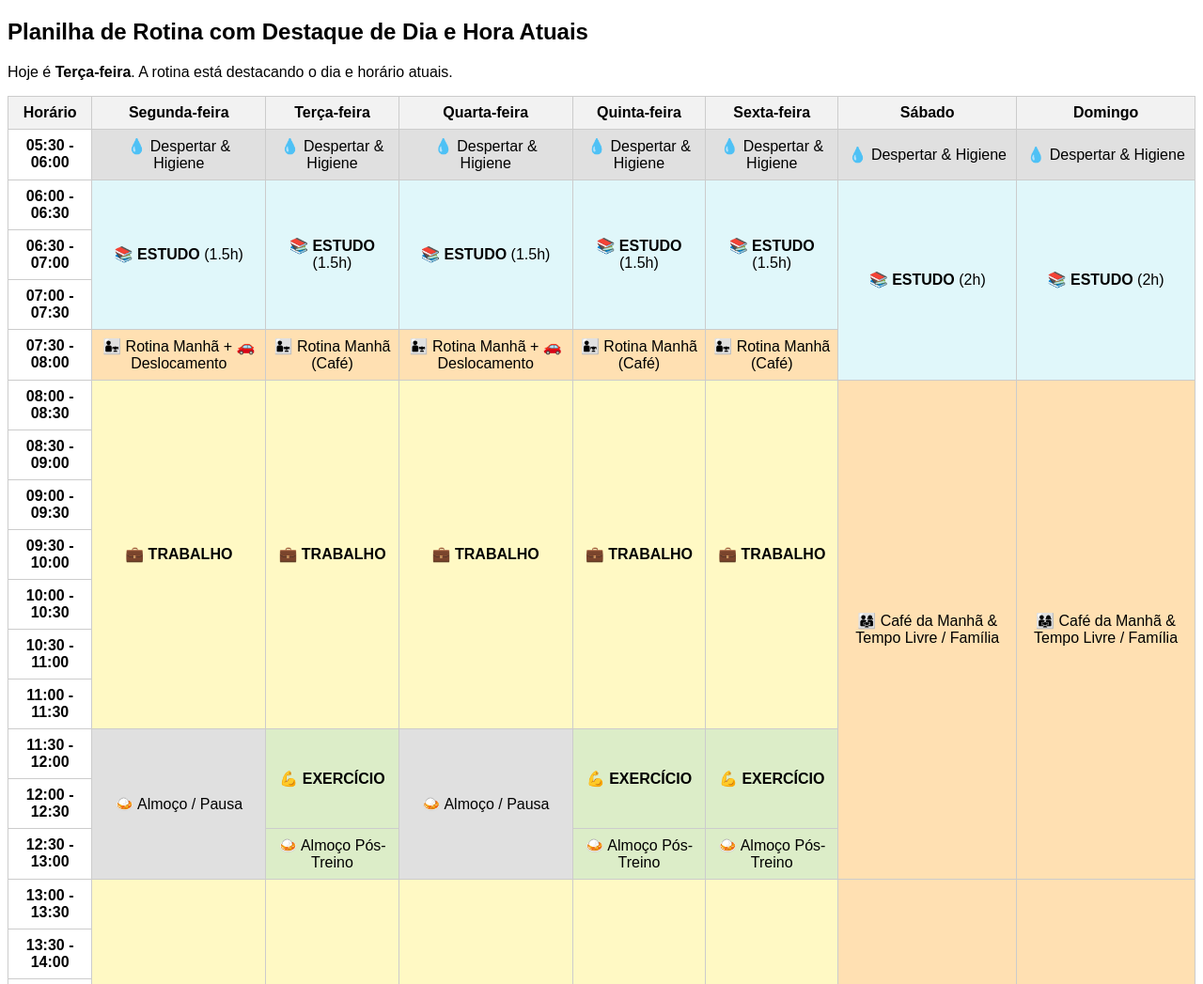
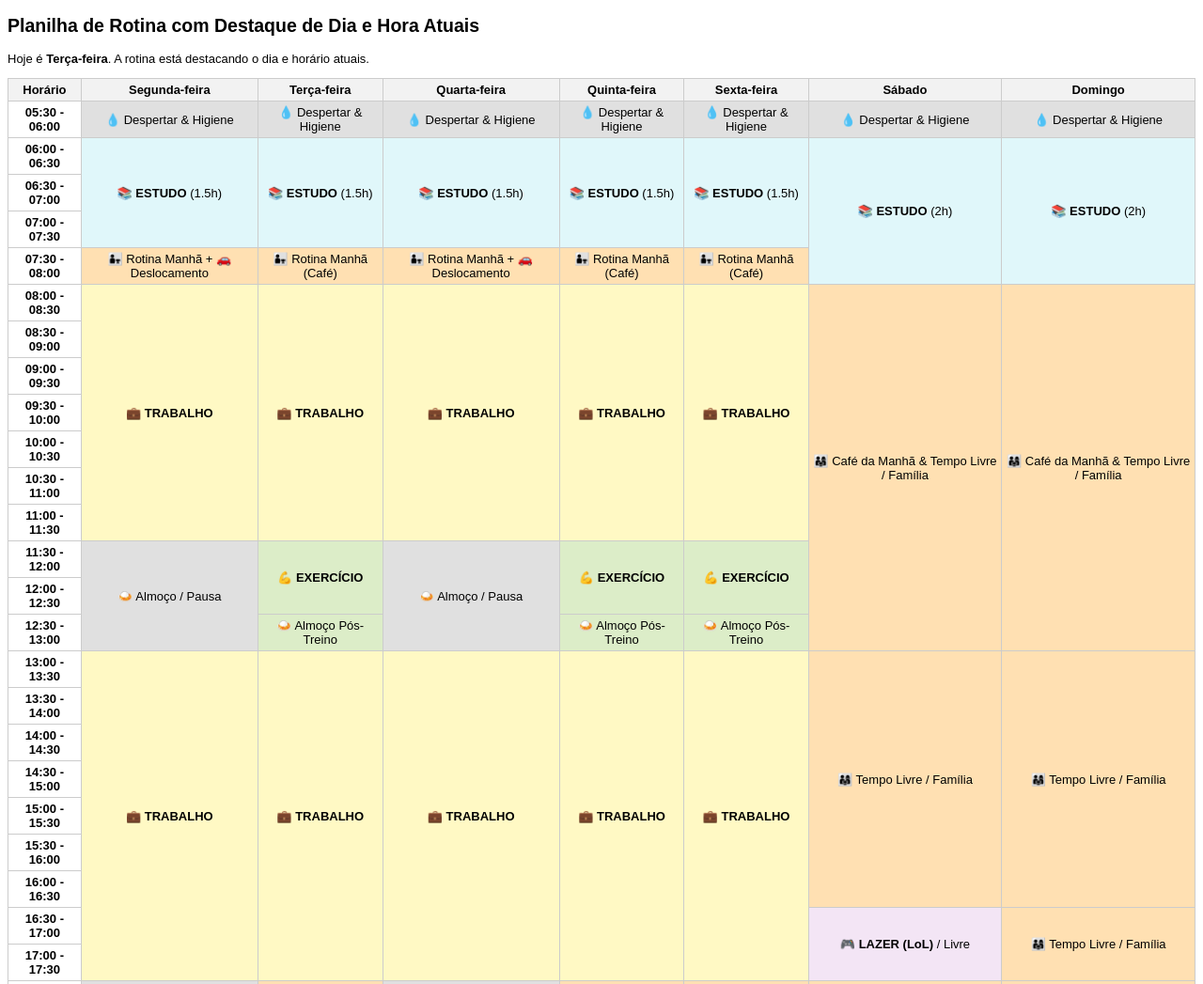
Before and after one commit to dboc/daniel, a plain HTML site: page rotina.html in a window 1280 px wide. Shown: the top 1047 px of the page at 94% size. Drawn offline with Linux system fonts and the light colour scheme.

Commit message:
rotina v3

```diff
--- a/rotina.html
+++ b/rotina.html
@@ -1,34 +1,77 @@
 <!DOCTYPE html>
 <html lang="pt-br">
+
 <head>
   <meta charset="UTF-8">
   <title>Minha Rotina Semanal Dinâmica</title>
   <style>
-  body { font-family: sans-serif; }
-  table { border-collapse: collapse; width: 100%; }
-  th, td { border: 1px solid #cccccc; padding: 8px; text-align: center; vertical-align: middle; transition: background-color 0.3s; }
-  th { background-color: #f2f2f2; }
-  .study { background-color: #e0f7fa; }
-  .work { background-color: #fff9c4; }
-  .exercise { background-color: #dcedc8; }
-  .family { background-color: #ffe0b2; }
-  .leisure { background-color: #f3e5f5; }
-  .personal { background-color: #e0e0e0; }
+    body {
+      font-family: sans-serif;
+      font-size: small;
+    }
+
+    table {
+      border-collapse: collapse;
+      width: 100%;
+    }
+
+    th,
+    td {
+      border: 1px solid #cccccc;
+      padding: 4px;
+      text-align: center;
+      vertical-align: middle;
+      transition: background-color 0.3s;
+    }
+
+    th {
+      background-color: #f2f2f2;
+    }
+
+    .study {
+      background-color: #e0f7fa;
+    }
+
+    .work {
+      background-color: #fff9c4;
+    }
+
+    .exercise {
+      background-color: #dcedc8;
+    }
+
+    .family {
+      background-color: #ffe0b2;
+    }
+
+    .leisure {
+      background-color: #f3e5f5;
+    }
+
+    .personal {
+      background-color: #e0e0e0;
+    }
 
     /* NOVOS ESTILOS PARA O DESTAQUE */
     .highlight-day {
-    background-color: #dbeafe !important; /* Azul claro para o dia */
+      background-color: #dbeafe !important;
+      /* Azul claro para o dia */
     }
+
     .highlight-time {
-    background-color: #dcfce7 !important; /* Verde claro para a hora */
+      background-color: #dcfce7 !important;
+      /* Verde claro para a hora */
     }
+
     .highlight-intersect {
-    background-color: #93c5fd !important; /* Azul mais forte para a célula atual */
+      background-color: #93c5fd !important;
+      /* Azul mais forte para a célula atual */
       font-weight: bold;
       color: black;
     }
   </style>
 </head>
+
 <body>
 
   <h2>Planilha de Rotina com Destaque de Dia e Hora Atuais</h2>
@@ -92,12 +135,24 @@
         <td rowspan="10" class="family">👨‍👩‍👧 Café da Manhã & Tempo Livre / Família</td>
         <td rowspan="10" class="family">👨‍👩‍👧 Café da Manhã & Tempo Livre / Família</td>
       </tr>
-    <tr><td><b>08:30 - 09:00</b></td></tr>
-    <tr><td><b>09:00 - 09:30</b></td></tr>
-    <tr><td><b>09:30 - 10:00</b></td></tr>
-    <tr><td><b>10:00 - 10:30</b></td></tr>
-    <tr><td><b>10:30 - 11:00</b></td></tr>
-    <tr><td><b>11:00 - 11:30</b></td></tr>
+      <tr>
+        <td><b>08:30 - 09:00</b></td>
+      </tr>
+      <tr>
+        <td><b>09:00 - 09:30</b></td>
+      </tr>
+      <tr>
+        <td><b>09:30 - 10:00</b></td>
+      </tr>
+      <tr>
+        <td><b>10:00 - 10:30</b></td>
+      </tr>
+      <tr>
+        <td><b>10:30 - 11:00</b></td>
+      </tr>
+      <tr>
+        <td><b>11:00 - 11:30</b></td>
+      </tr>
       <tr>
         <td><b>11:30 - 12:00</b></td>
         <td rowspan="3" class="personal">🍛 Almoço / Pausa</td>
@@ -125,20 +180,32 @@
         <td rowspan="7" class="family">👨‍👩‍👧 Tempo Livre / Família</td>
         <td rowspan="7" class="family">👨‍👩‍👧 Tempo Livre / Família</td>
       </tr>
-    <tr><td><b>13:30 - 14:00</b></td></tr>
-    <tr><td><b>14:00 - 14:30</b></td></tr>
+      <tr>
+        <td><b>13:30 - 14:00</b></td>
+      </tr>
+      <tr>
+        <td><b>14:00 - 14:30</b></td>
+      </tr>
       <tr>
         <td><b>14:30 - 15:00</b></td>
       </tr>
-    <tr><td><b>15:00 - 15:30</b></td></tr>
-    <tr><td><b>15:30 - 16:00</b></td></tr>
-    <tr><td><b>16:00 - 16:30</b></td></tr>
+      <tr>
+        <td><b>15:00 - 15:30</b></td>
+      </tr>
+      <tr>
+        <td><b>15:30 - 16:00</b></td>
+      </tr>
+      <tr>
+        <td><b>16:00 - 16:30</b></td>
+      </tr>
       <tr>
         <td><b>16:30 - 17:00</b></td>
         <td rowspan="2" class="leisure">🎮 <b>LAZER (LoL)</b> / Livre</td>
         <td rowspan="2" class="family">👨‍👩‍👧 Tempo Livre / Família</td>
       </tr>
-    <tr><td><b>17:00 - 17:30</b></td></tr>
+      <tr>
+        <td><b>17:00 - 17:30</b></td>
+      </tr>
       <tr>
         <td><b>17:30 - 18:00</b></td>
         <td rowspan="2" class="personal">🚗 Deslocamento p/ Casa</td>
@@ -149,7 +216,9 @@
         <td rowspan="7" class="family">👨‍👩‍👧 Tempo Livre / Família</td>
         <td rowspan="7" class="family">👨‍👩‍👧 Tempo Livre / Família</td>
       </tr>
-    <tr><td><b>18:00 - 18:30</b></td></tr>
+      <tr>
+        <td><b>18:00 - 18:30</b></td>
+      </tr>
       <tr>
         <td><b>18:30 - 19:00</b></td>
         <td rowspan="5" class="family">👨‍👩‍👧 Jantar / Família</td>
@@ -158,10 +227,18 @@
         <td rowspan="5" class="family">👨‍👩‍👧 Jantar / Família</td>
         <td rowspan="5" class="family">👨‍👩‍👧 Jantar / Família</td>
       </tr>
-    <tr><td><b>19:00 - 19:30</b></td></tr>
-    <tr><td><b>19:30 - 20:00</b></td></tr>
-    <tr><td><b>20:00 - 20:30</b></td></tr>
-    <tr><td><b>20:30 - 21:00</b></td></tr>
+      <tr>
+        <td><b>19:00 - 19:30</b></td>
+      </tr>
+      <tr>
+        <td><b>19:30 - 20:00</b></td>
+      </tr>
+      <tr>
+        <td><b>20:00 - 20:30</b></td>
+      </tr>
+      <tr>
+        <td><b>20:30 - 21:00</b></td>
+      </tr>
       <tr>
         <td><b>21:00 - 21:30</b></td>
         <td class="personal">✨ Organizar Cozinha</td>
@@ -182,7 +259,9 @@
         <td rowspan="2" class="leisure">🌙 Tempo Livre / Filme</td>
         <td rowspan="2" class="family">🌙 Tempo Livre / Esposa</td>
       </tr>
-    <tr><td><b>22:00 - 22:30</b></td></tr>
+      <tr>
+        <td><b>22:00 - 22:30</b></td>
+      </tr>
       <tr>
         <td><b>22:30 - 23:00</b></td>
         <td class="personal">📖 Desacelerar / Leitura</td>
@@ -208,7 +287,7 @@
 
   <script>
     // Esta função será executada assim que a página for carregada
-  window.onload = function() {
+    window.onload = function () {
       // Pega a data e hora atuais
       const now = new Date();
       const currentDay = now.getDay(); // 0=Domingo, 1=Segunda, ..., 6=Sábado
@@ -219,23 +298,27 @@
       // Colunas: 0=Horário, 1=Segunda, 2=Terça, ..., 7=Domingo
       const dayToColumnIndex = [7, 1, 2, 3, 4, 5, 6];
       const highlightColumnIndex = dayToColumnIndex[currentDay];
-
+      console.log(currentDay);
+      console.log(highlightColumnIndex);
       // Pega a tabela e todas as suas linhas do corpo
       const table = document.getElementById('schedule-table');
       const tableBodyRows = table.tBodies[0].rows;
 
-    // // --- 1. Destaca a Coluna do Dia Atual ---
-    // if (highlightColumnIndex > 0) { // Garante que não vai tentar destacar a coluna de horário
-    //   for (let i = 0; i < tableBodyRows.length; i++) {
-    //     // Cuidado com as células mescladas (rowspan)
-    //     // Esta é uma forma simples de contornar, pode não pegar todas as células mescladas, mas funciona visualmente
-    //     let cellToHighlight = tableBodyRows[i].querySelector(`td:nth-of-type(${highlightColumnIndex})`);
-    //     if(cellToHighlight) {
-    //         cellToHighlight.classList.add('highlight-day');
+
+      // --- 1. Destaca a Coluna e Aumenta a Fonte do Dia Atual ---
+      // if (highlightColumnIndex > 0) {
+      //   // Loop que passa por CADA linha da tabela (incluindo o cabeçalho)
+      //   for (let i = 0; i < table.rows.length; i++) {
+      //     // Pega a célula específica na linha atual e na coluna do dia de hoje
+      //     let cell = table.rows[i].cells[highlightColumnIndex];
+
+      //     // Verifica se a célula realmente existe antes de tentar modificá-la
+      //     if (cell) {
+      //       // Aumenta o tamanho da fonte da célula
+      //       cell.style.fontSize = '1.3em'; // Você pode ajustar o valor, ex: '110%' ou '16px'
+      //       cell.style.fontWeight = 'bold'; // Deixa o texto em negrito também
       //     }
       //   }
-    //   // Destaca também o cabeçalho da coluna
-    //   table.tHead.rows[0].cells[highlightColumnIndex].classList.add('highlight-day');
       // }
 
       // --- 2. Encontra e Destaca a Linha da Hora Atual ---
@@ -263,15 +346,6 @@
         tableBodyRows[highlightRowIndex].classList.add('highlight-time');
       }
 
-    // // --- 3. Destaca a Célula de Interseção ---
-    // if (highlightRowIndex !== -1 && highlightColumnIndex > 0) {
-    //   // Re-seleciona a célula específica para garantir que a classe de interseção seja aplicada
-    //    let cellToHighlight = tableBodyRows[highlightRowIndex].querySelector(`td:nth-of-type(${highlightColumnIndex})`);
-    //     if(cellToHighlight) {
-    //         cellToHighlight.classList.add('highlight-intersect');
-    //     }
-    // }
-
       // --- 4. Mostra o dia da semana no texto ---
       const dayNames = ["Domingo", "Segunda-feira", "Terça-feira", "Quarta-feira", "Quinta-feira", "Sexta-feira", "Sábado"];
       document.getElementById('current-day-text').textContent = dayNames[currentDay];
@@ -279,4 +353,5 @@
   </script>
 
 </body>
+
 </html>
```
Lines whose indentation alone changed are shown as unchanged.
